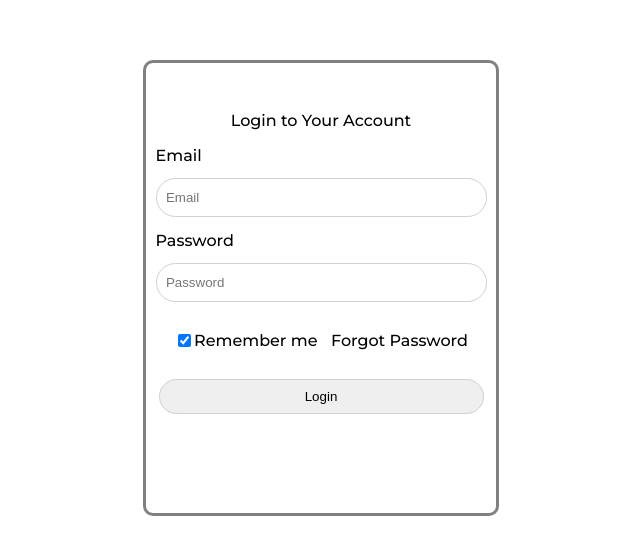
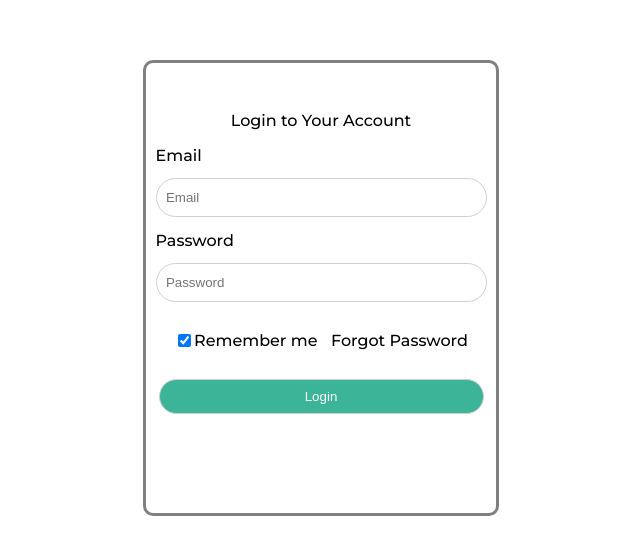
Before and after one commit to jonnyleealas/taco-app, a React (Create React App) app: page / in a window 1280 px wide. Shown: the part 112-666 px from the top of the page, without its empty margins (319-959 px from the left). Built offline with nearby package versions, Linux system fonts and the light colour scheme.

Commit message:
color for login button background

```diff
--- a/src/Components/sign-on-page/sign-in/Sign-In.js
+++ b/src/Components/sign-on-page/sign-in/Sign-In.js
@@ -38,7 +38,7 @@ const SignUp = () => {
             </span>
             </div>
             <div>
-                <button className='input-bar'>Login</button>
+                <button className='input-bar login-button'>Login</button>
             </div>
         </div>
     )
--- a/src/Components/sign-on-page/sign-in/sign-in.css
+++ b/src/Components/sign-on-page/sign-in/sign-in.css
@@ -77,3 +77,8 @@
     justify-content: end;
     align-items: center;
 }
+
+.login-button {
+    background-color: rgb(59, 180, 152);
+    color: white;
+}
```
